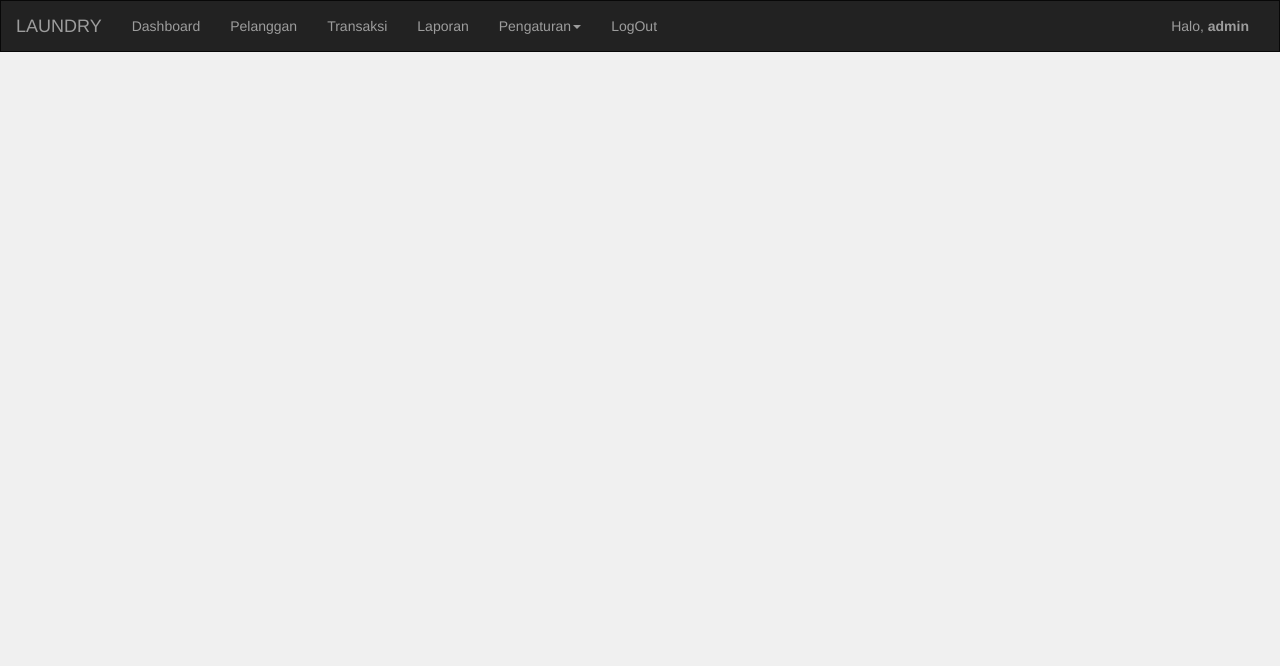
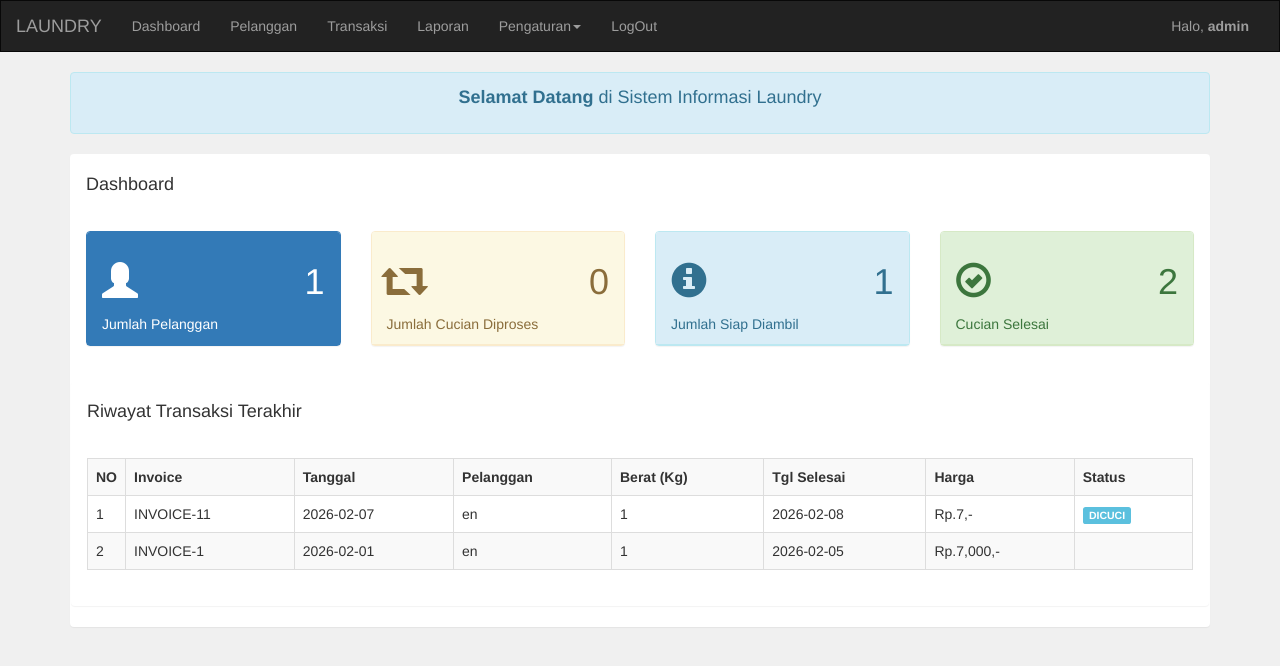
Before and after one commit to dhiraniakhansaanugrah/XI_RPL2_DHIRANIAW, a PHP site: page /admin/index.php in a window 1280 px wide. Shown: the top 666 px of the page. Run offline with PHP 8.4, Linux system fonts and the light colour scheme; a user stored in the database is signed in; data comes from the database, SQL or seed files in the repository; tables that the repository leaves empty or names only in its code hold one stand-in row (values such as "Sample post").

Commit message:
laundry
upload tambah tabel pelanggandan index

```diff
--- a/laundry/admin/index.php
+++ b/laundry/admin/index.php
@@ -1,4 +1,138 @@
 <?php
-    include 'header.php';
-    include '../koneksi.php';
+include 'header.php';
+include '../koneksi.php';
 ?>
+
+<div class="container">
+    <div class="alert alert-info text-center">
+        <h4><b>Selamat Datang</b> di Sistem Informasi Laundry</h4>
+    </div>
+
+    <div class="panel">
+        <div class="panel-heading">
+            <h4>Dashboard</h4>
+    </div>
+    <div class="panel-body">
+        <div class="row">
+
+        <div class="col-md-3">
+            <div class="panel panel-primary">
+                <div class="panel-heading">
+                    <h1>
+                        <i class="glyphicon glyphicon-user"></i>
+                        <span class="pull-right">
+                            <?php
+                            $pelanggan = mysqli_query($koneksi,"select * from pelanggan");
+                            echo mysqli_num_rows($pelanggan);
+                            ?>
+                        </span>
+
+                    </h1>
+                    Jumlah Pelanggan
+                </div>
+            </div>
+            </div>
+
+            <div class="col-md-3">
+            <div class="panel panel-warning">
+                <div class="panel-heading">
+                    <h1>
+                        <i class="glyphicon glyphicon-retweet"></i>
+                        <span class="pull-right">
+                            <?php
+                            $proses = mysqli_query($koneksi,"select * from transaksi where transaksi_status='0'");
+                            echo mysqli_num_rows($proses);
+                            ?>
+                        </span>
+
+                    </h1>
+                    Jumlah Cucian Diproses
+                </div>
+            </div>
+            </div>
+
+            <div class="col-md-3">
+            <div class="panel panel-info">
+                <div class="panel-heading">
+                    <h1>
+                        <i class="glyphicon glyphicon-info-sign"></i>
+                        <span class="pull-right">
+                            <?php
+                            $proses = mysqli_query($koneksi,"select * from transaksi where transaksi_status='1'");
+                            echo mysqli_num_rows($proses);
+                            ?>
+                        </span>
+
+                    </h1>
+                    Jumlah Siap Diambil
+                </div>
+            </div>
+            </div>
+
+            <div class="col-md-3">
+            <div class="panel panel-success">
+                <div class="panel-heading">
+                    <h1>
+                        <i class="glyphicon glyphicon-ok-circle"></i>
+                        <span class="pull-right">
+                            <?php
+                            $proses = mysqli_query($koneksi,"select * from transaksi where transaksi_status='2'");
+                            echo mysqli_num_rows($proses);
+                            ?>
+                        </span>
+
+                    </h1>
+                    Cucian Selesai
+                </div>
+            </div>
+            </div>
+        </div>
+    </div>
+
+    <div class="panel">
+        <div class="panel-heading">
+            <h4>Riwayat Transaksi Terakhir</h4>
+        </div>
+        <div class="panel-body">
+            <table class="table table-bordered table-striped">
+            <tr>
+                <th width="1%">NO</th>
+                <th>Invoice</th>
+                <th>Tanggal</th>
+                <th>Pelanggan</th>
+                <th>Berat (Kg)</th>
+                <th>Tgl Selesai</th>
+                <th>Harga</th>
+                <th>Status</th>
+            </tr>
+            <?php
+            $data =mysqli_query($koneksi,"select * from pelanggan, transaksi where pelanggan.pelanggan_id =transaksi.pelanggan_id order by transaksi_id desc limit 10");
+            $no = 1;
+            while ($d=mysqli_fetch_array($data)) {
+            ?>
+            <tr>
+                <td><?php echo $no++; ?></td>
+                <td>INVOICE-<?php echo $d['transaksi_id']; ?></td>
+                <td><?php echo $d['transaksi_tgl']; ?></td>
+                <td><?php echo $d['pelanggan_nama']; ?></td>
+                <td><?php echo $d['transaksi_berat']; ?></td>
+                <td><?php echo $d['transaksi_tgl_selesai']; ?></td>
+                <td><?php echo "Rp.".number_format( $d['transaksi_harga']).",-"; ?></td>
+                <td>
+                    <?php
+                    if ( $d['transaksi_status']=="0") {
+                        echo "<div class='label label-warning'>PROSES</div>";
+                    }elseif ( $d['transaksi_status']=="1") {
+                        echo "<div class='label label-info'>DICUCI</div>";
+                    }elseif ( $d['transaksi_status']=="2") {
+                        echo "<div class='label label-success'>SELESAI</div>";
+                    }
+                    ?>
+            </tr>
+            <?php
+            }
+            ?>
+        </table>
+    </div>
+</div>
+</div>
```
Also changed, not shown: laundry/admin/pelanggan.php (added, +44 -0 lines).
